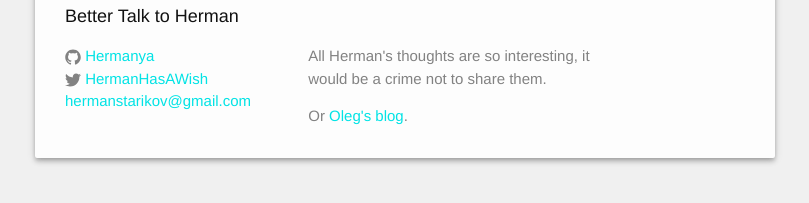
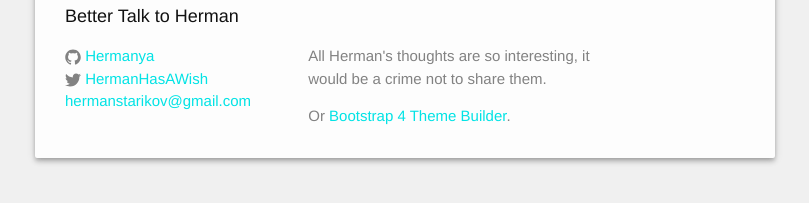
Before and after one commit to Hermanya/blog, a Jekyll site: the page built from index.html, in a window 1280 px wide. Shown: the part 587-790 px from the top of the page, without its empty margins (235-1044 px from the left). Built offline with Jekyll 4.4.1, drawn with Linux system fonts in a browser that asks for light colours.

Commit message:
Update footer.html

```diff
--- a/_includes/footer.html
+++ b/_includes/footer.html
@@ -42,7 +42,7 @@
 
       <div class="footer-col  footer-col-3">
         <p class="text">{{ site.description }}</p>
-        <p class="text">Or <a href="http://olegberman.com/">Oleg's blog</a>.</p>
+        <p class="text">Or <a href="https://bootstrap.build/">Bootstrap 4 Theme Builder</a>.</p>
 
       </div>
     </div>
```
